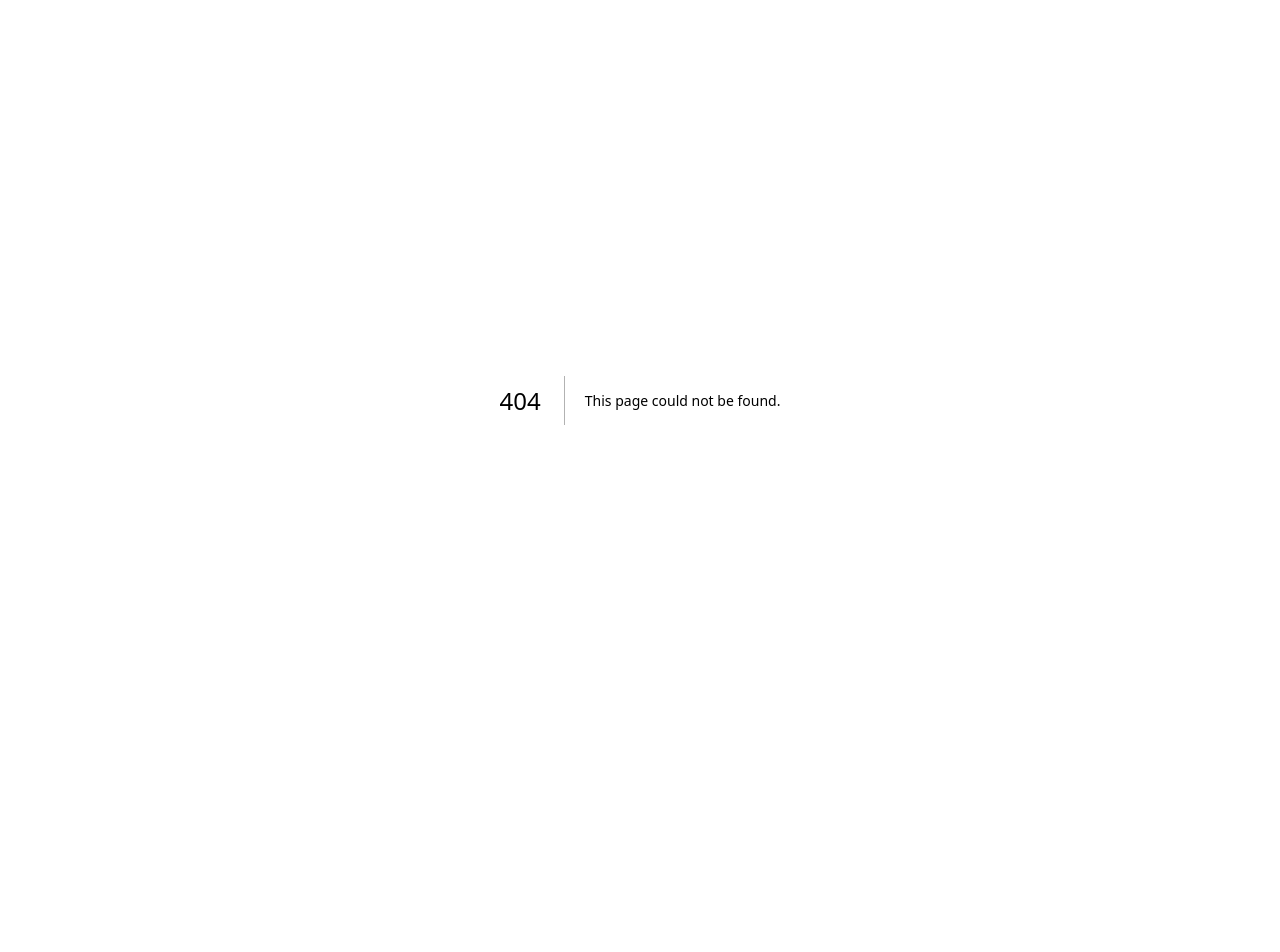
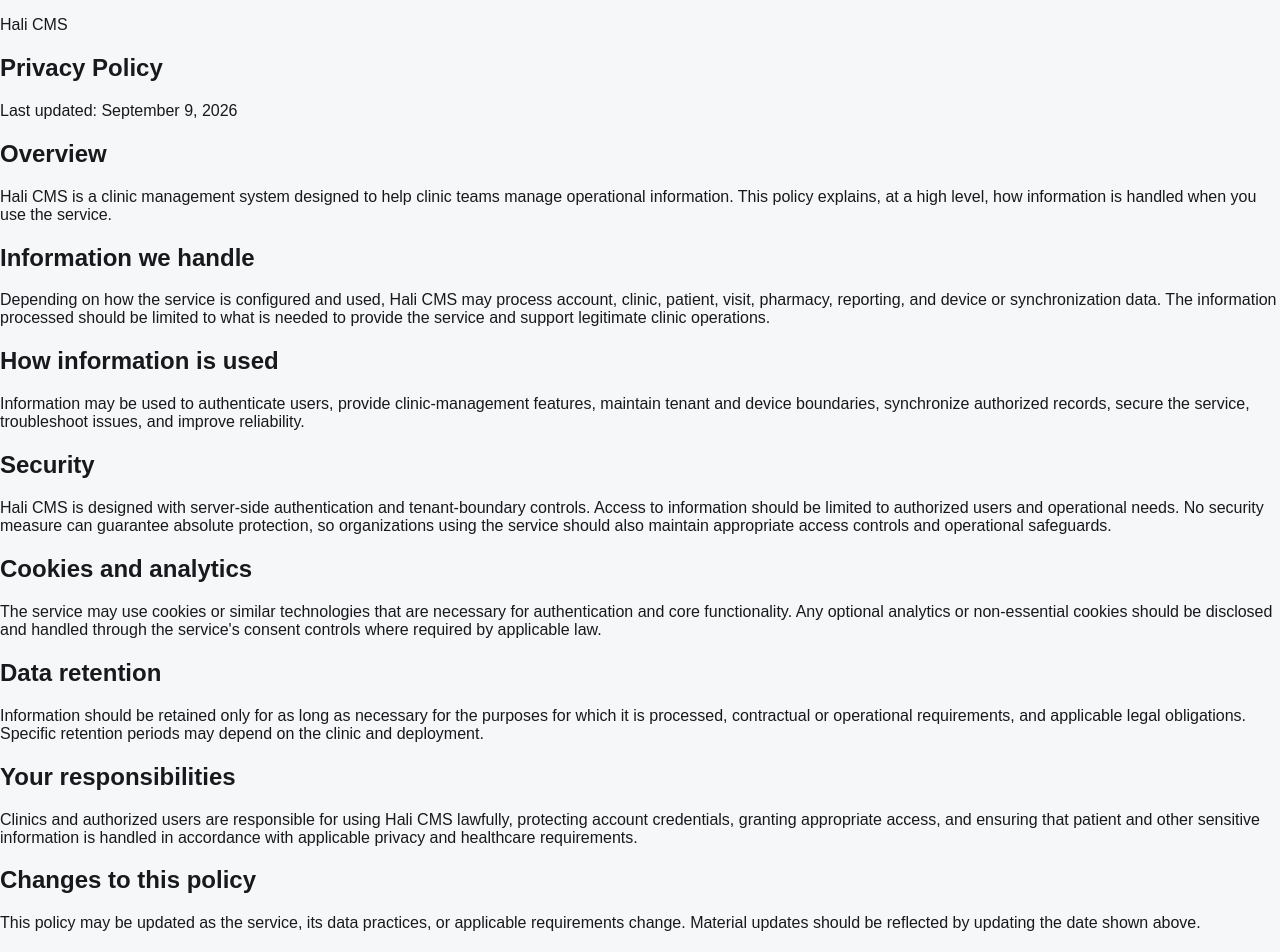
Before and after one commit to violetkimani77-ux/clinic-management-system, a Next.js app: page /privacy in a window 1280 px wide. Before the commit this address had no page. Shown: the top 952 px of the page. Before the commit the page ends 800 px from the top, so only its background shows below. Built offline with nearby package versions, Linux system fonts and the light colour scheme.

Commit message:
feat: add privacy policy page

```diff
--- /dev/null
+++ b/app/privacy/page.tsx
@@ -0,0 +1,102 @@
+export const metadata = {
+  title: "Privacy Policy | Hali CMS",
+  description: "Privacy Policy for Hali CMS, a clinic management system for clinic teams.",
+};
+
+export default function PrivacyPage() {
+  return (
+    <main>
+      <article>
+        <header>
+          <p>Hali CMS</p>
+          <h1>Privacy Policy</h1>
+          <p>Last updated: September 9, 2026</p>
+        </header>
+
+        <section>
+          <h2>Overview</h2>
+          <p>
+            Hali CMS is a clinic management system designed to help clinic teams manage
+            operational information. This policy explains, at a high level, how information
+            is handled when you use the service.
+          </p>
+        </section>
+
+        <section>
+          <h2>Information we handle</h2>
+          <p>
+            Depending on how the service is configured and used, Hali CMS may process account,
+            clinic, patient, visit, pharmacy, reporting, and device or synchronization data.
+            The information processed should be limited to what is needed to provide the service
+            and support legitimate clinic operations.
+          </p>
+        </section>
+
+        <section>
+          <h2>How information is used</h2>
+          <p>
+            Information may be used to authenticate users, provide clinic-management features,
+            maintain tenant and device boundaries, synchronize authorized records, secure the
+            service, troubleshoot issues, and improve reliability.
+          </p>
+        </section>
+
+        <section>
+          <h2>Security</h2>
+          <p>
+            Hali CMS is designed with server-side authentication and tenant-boundary controls.
+            Access to information should be limited to authorized users and operational needs.
+            No security measure can guarantee absolute protection, so organizations using the
+            service should also maintain appropriate access controls and operational safeguards.
+          </p>
+        </section>
+
+        <section>
+          <h2>Cookies and analytics</h2>
+          <p>
+            The service may use cookies or similar technologies that are necessary for
+            authentication and core functionality. Any optional analytics or non-essential
+            cookies should be disclosed and handled through the service&apos;s consent controls
+            where required by applicable law.
+          </p>
+        </section>
+
+        <section>
+          <h2>Data retention</h2>
+          <p>
+            Information should be retained only for as long as necessary for the purposes for
+            which it is processed, contractual or operational requirements, and applicable legal
+            obligations. Specific retention periods may depend on the clinic and deployment.
+          </p>
+        </section>
+
+        <section>
+          <h2>Your responsibilities</h2>
+          <p>
+            Clinics and authorized users are responsible for using Hali CMS lawfully, protecting
+            account credentials, granting appropriate access, and ensuring that patient and other
+            sensitive information is handled in accordance with applicable privacy and healthcare
+            requirements.
+          </p>
+        </section>
+
+        <section>
+          <h2>Changes to this policy</h2>
+          <p>
+            This policy may be updated as the service, its data practices, or applicable
+            requirements change. Material updates should be reflected by updating the date shown
+            above.
+          </p>
+        </section>
+
+        <section>
+          <h2>Contact</h2>
+          <p>
+            For privacy questions or requests, contact the organization that operates your Hali
+            CMS deployment through its designated privacy or support channel.
+          </p>
+        </section>
+      </article>
+    </main>
+  );
+}
```
